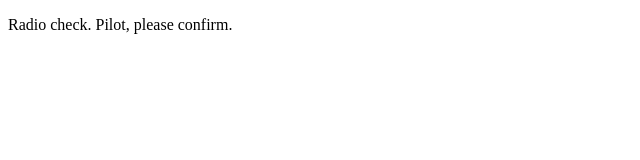
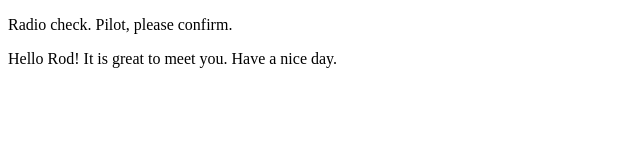
Before and after one commit to CodeRod1/communication-log, a plain HTML site: page index.html in a window 1280 px wide. Shown: the whole page, without its empty margins (0-640 px from the left). Drawn offline with Linux system fonts and the light colour scheme.

Commit message:
editted the html file

```diff
--- a/index.html
+++ b/index.html
@@ -7,6 +7,7 @@
 </head>
 <body>
     <p>Radio check. Pilot, please confirm.</p>
+    <p> Hello Rod! It is great to meet you. Have a nice day.</p>
 
 </body>
 </html>
```
